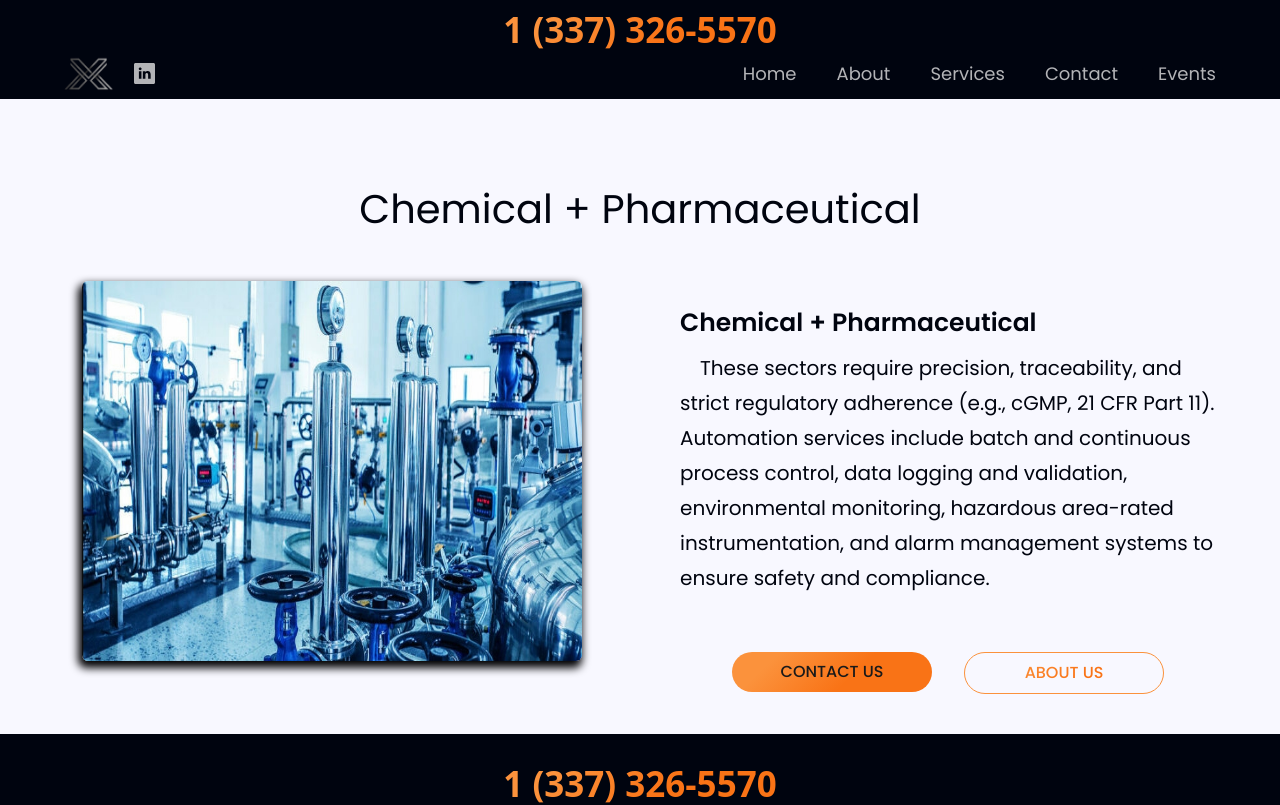
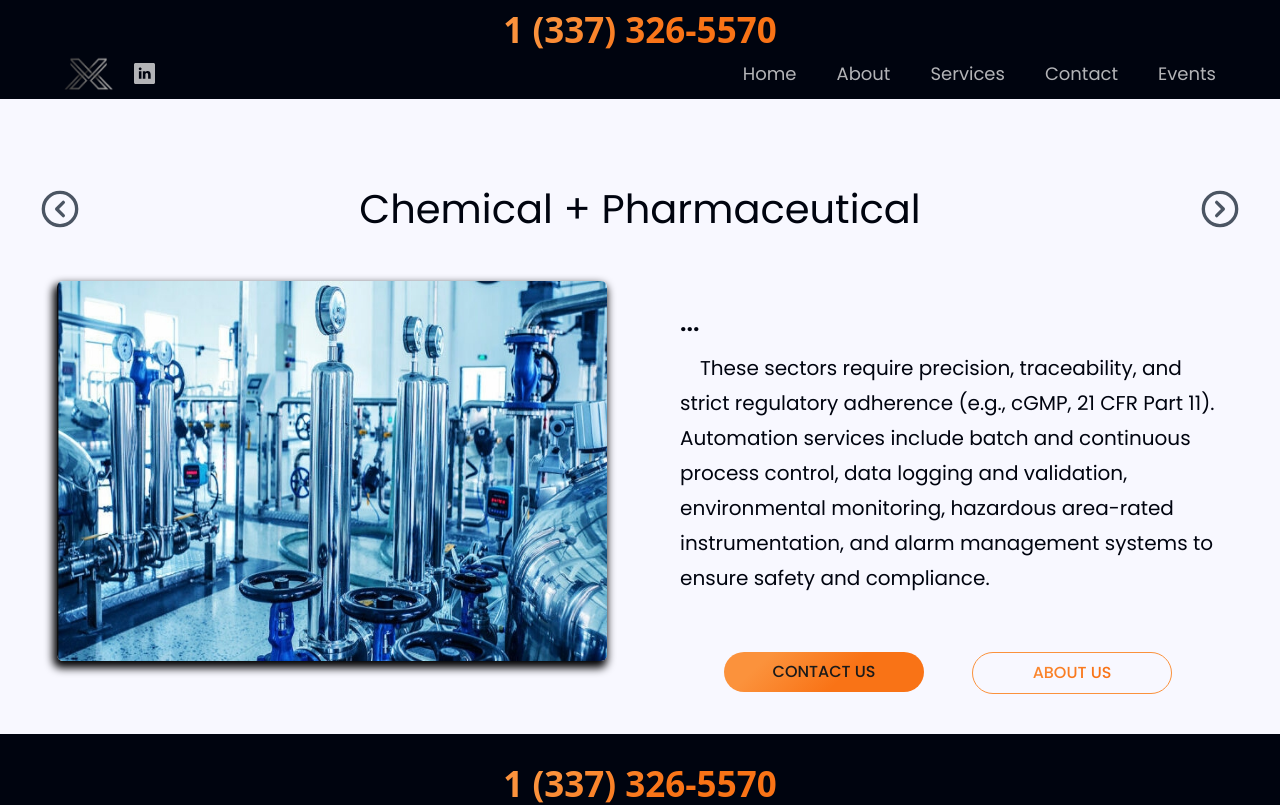
Before and after one commit to NicBab/x-tech-site, a Next.js app: page /industries/chemical-pharmaceutical in a window 1280 px wide. Shown: the top 805 px of the page. Built offline with nearby package versions, Linux system fonts and the light colour scheme.

Commit message:
added arrows to Sec2Card and industries/[id]

```diff
--- a/app/industries/[id]/page.tsx
+++ b/app/industries/[id]/page.tsx
@@ -1,19 +1,47 @@
+"use client";
+
 import { notFound } from "next/navigation";
 import Image from "next/image";
 import { Sec1CardInfo } from "@/constants/index";
 import styles, { layout } from "@/style";
 import { Button } from "@/components";
+import Link from "next/link";
+import { CircleChevronLeft, CircleChevronRight } from "lucide-react";
 
-export default function IdustriesPage({ params }: { params: { id: string } }) {
-  const industry = Sec1CardInfo.find((item) => item.id === params.id);
+export default function IndustriesPage({ params }: { params: { id: string } }) {
+  const index = Sec1CardInfo.findIndex((item) => item.id === params.id);
+  const industry = Sec1CardInfo[index];
 
   if (!industry) return notFound();
 
+  // Circular wrap-around navigation
+  const prev = Sec1CardInfo[(index - 1 + Sec1CardInfo.length) % Sec1CardInfo.length];
+  const next = Sec1CardInfo[(index + 1) % Sec1CardInfo.length];
+
   return (
     <>
-      <h1 className={`${styles.heading2} text-center mt-20`}>
-        {industry.title}
-      </h1>
+      {/* Header with navigation arrows */}
+      <div className="flex items-center justify-between px-4 sm:px-10 mt-20">
+        <Link
+          href={prev.href}
+          className="text-gray-600 hover:text-black transition"
+        >
+          <CircleChevronLeft size={40} />
+        </Link>
+
+        <h1 className={`${styles.heading2} text-center`}>
+          {industry.title}
+        </h1>
+
+        <Link
+          href={next.href}
+          className="text-gray-600 hover:text-black transition"
+        >
+          <CircleChevronRight size={40} />
+        </Link>
+      </div>
+
+      {/* Content section */}
       <section
         id="industrysPage"
         className={`${styles.margins} flex md:flex-row flex-col`}
@@ -25,28 +53,34 @@ export default function IdustriesPage({ params }: { params: { id: string } }) {
               alt={industry.alt}
               width={300}
               height={240}
-              className="sm:w-[500px] sm:h-[380px] relative rounded-md z-[3] mb-8 shadow"
+              className="sm:w-[550px] sm:h-[380px] relative rounded-md z-[3] mb-8 shadow"
             />
           </div>
         </div>
+
         <div className={`${layout.sectionInfo} max-w-[700px] min-w-[250px]`}>
           <div className="max-w-[700px] min-w-[250px] m-10 z-2">
             <div className="flex flex-wrap-row justify-between items-center w-full">
               <h2 className="flex-1 mb-2 font-poppins font-semibold ss:text-[25px] text-[18px] text-black ss:leading-[40px] leading-[40px]">
-                {industry.title}
+                ...
               </h2>
             </div>
             <span className={`${styles.paragraph} text-black`}>
               {industry.desc}
             </span>
           </div>
-          <div className="md:flex flex-row relative z-[5]">
+
+          <div className="md:flex flex-row relative z-[5] gap-4">
             <Button
               href="/contact"
               title="CONTACT US"
               variant="buttonPrimary"
             />
-            <Button href="/about" title="ABOUT US" variant="buttonSecondary" />
+            <Button
+              href="/about"
+              title="ABOUT US"
+              variant="buttonSecondary"
+            />
           </div>
         </div>
       </section>
--- a/app/page.tsx
+++ b/app/page.tsx
@@ -6,8 +6,6 @@ import {
   CTA,
   ContactForm
 } from "@/components/index";
-
-import Contact from "@/app/contact/page"
 
 export default function Home() {
   return (
--- a/components/ui/Sec2Card.tsx
+++ b/components/ui/Sec2Card.tsx
@@ -1,6 +1,6 @@
 "use client";
 
-import React from "react";
+import React, { useRef } from "react";
 import { Sec2CardInfo } from "@/constants/index";
 import {
   Card,
@@ -10,24 +10,60 @@ import {
   Box,
 } from "@mui/material";
 import { Swiper, SwiperSlide } from "swiper/react";
+import { Navigation } from "swiper/modules";
+import { CircleChevronLeft, CircleChevronRight } from "lucide-react";
 import "swiper/css";
+import "swiper/css/navigation";
 
 export default function Sec2Card() {
+  // Refs for navigation buttons
+  const prevRef = useRef<HTMLDivElement | null>(null);
+  const nextRef = useRef<HTMLDivElement | null>(null);
+
   return (
     <Box
       component="section"
-      className="bg-black w-screen"
+      className="bg-black w-screen relative"
       sx={{
-        minHeight: '50vh',
-        display: 'flex',
-        justifyContent: 'center',
-        alignItems: 'center',
+        minHeight: "50vh",
+        display: "flex",
+        justifyContent: "center",
+        alignItems: "center",
         px: 0,
         py: 10,
         m: 0,
       }}
     >
+      {/* Left Arrow */}
+      <div className="absolute top-0 w-full px-4 mt-8 flex justify-between z-10">
+        <div ref={prevRef} className="cursor-pointer">
+          <CircleChevronLeft
+            size={32}
+            className="text-white hover:text-orange-400 transition"
+          />
+        </div>
+
+        {/* Right Arrow */}
+        <div ref={nextRef} className="cursor-pointer">
+          <CircleChevronRight
+            size={32}
+            className="text-white hover:text-orange-400 transition"
+          />
+        </div>
+      </div>
+
       <Swiper
+        modules={[Navigation]}
+        onBeforeInit={(swiper) => {
+          // @ts-ignore
+          swiper.params.navigation.prevEl = prevRef.current;
+          // @ts-ignore
+          swiper.params.navigation.nextEl = nextRef.current;
+        }}
+        navigation={{
+          prevEl: prevRef.current,
+          nextEl: nextRef.current,
+        }}
         spaceBetween={20}
         slidesPerView={"auto"}
         grabCursor={true}
@@ -38,10 +74,7 @@ export default function Sec2Card() {
         }}
       >
         {Sec2CardInfo.map((info) => (
-          <SwiperSlide
-            key={info.id}
-            style={{ width: 280 }}
-          >
+          <SwiperSlide key={info.id} style={{ width: 280 }}>
             <Card
               sx={{
                 width: "100%",
@@ -50,7 +83,7 @@ export default function Sec2Card() {
                 flexDirection: "column",
                 justifyContent: "space-between",
                 backgroundColor: "#1a1a1a",
-                borderRadius: "4px"
+                borderRadius: "4px",
               }}
               elevation={4}
             >
--- a/constants/index.tsx
+++ b/constants/index.tsx
@@ -1,10 +1,10 @@
 // NAVIGATION
 export const NAV_LINKS = [
   { href: "/", key: "home", label: "Home" },
-  { href: "/about", key: "about", label: "About" },
-  { href: "/services", key: "services", label: "Services" },
-  { href: "/contact", key: "contact", label: "Contact" },
-  { href: "/events", key: "events", label: "Events" },
+  { href: "/aboutpg", key: "about", label: "About" },
+  { href: "/servicespg", key: "services", label: "Services" },
+  { href: "/contactpg", key: "contact", label: "Contact" },
+  { href: "/eventspg", key: "events", label: "Events" },
 ];
 
 //SOCIAL MEDIA ICONS
```
Also changed, not shown: app/aboutpg/page.tsx (renamed from app/about/page.tsx), app/contactpg/page.tsx (renamed from app/contact/page.tsx), app/eventspg/page.tsx (renamed from app/events/page.tsx), app/servicespg/page.tsx (renamed from app/services/page.tsx).
